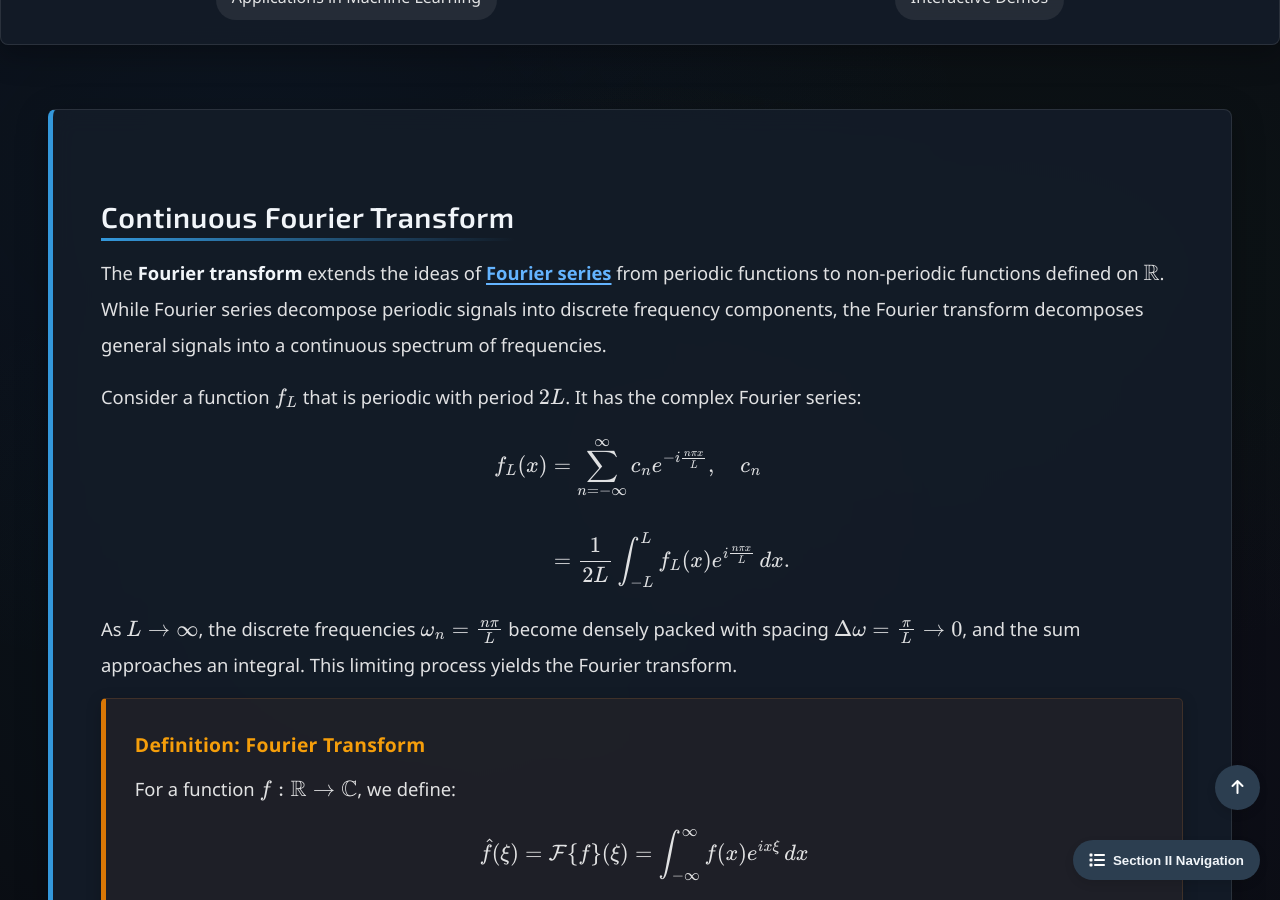
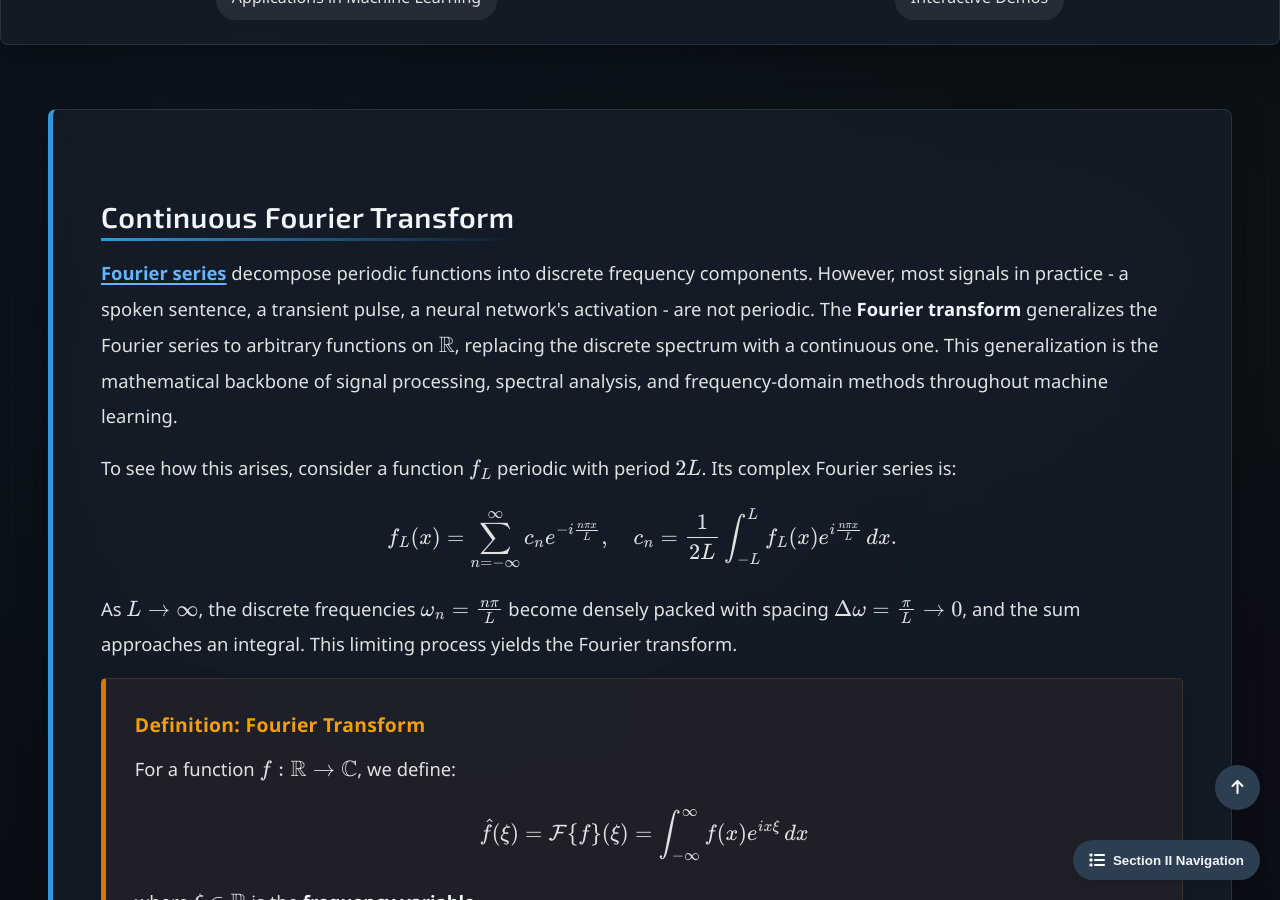
Before and after one commit to Yusukey01/yusukey01.github.io, a Jekyll site: the page built from Mathematics/Calculus/fourier_transform.html, in a window 1280 px wide and 900 px high, scrolled down 582 px. Built offline with Jekyll 4.4.1, drawn with Linux system fonts in a browser that asks for light colours; some of the changed text lies outside the part shown.

Commit message:
revised explanations

```diff
--- a/Mathematics/Calculus/fourier_transform.html
+++ b/Mathematics/Calculus/fourier_transform.html
@@ -30,19 +30,17 @@ uses_python: true
             <section id="continuous" class="section-content">
                 <h2>Continuous Fourier Transform</h2>
                 <p>
-                    The <strong>Fourier transform</strong> extends the ideas of <a href="fourier_series.html"><strong>Fourier series</strong></a>
-                    from periodic functions to non-periodic functions defined on \(\mathbb{R}\). While Fourier series decompose
-                    periodic signals into discrete frequency components, the Fourier transform decomposes general signals into
-                    a continuous spectrum of frequencies.
+                    <a href="fourier_series.html"><strong>Fourier series</strong></a> decompose periodic functions into discrete frequency components.
+                    However, most signals in practice - a spoken sentence, a transient pulse, a neural network's activation - are not periodic. The
+                    <strong>Fourier transform</strong> generalizes the Fourier series to arbitrary functions on \(\mathbb{R}\), replacing the discrete
+                    spectrum with a continuous one. This generalization is the mathematical backbone of signal processing, spectral analysis, and
+                    frequency-domain methods throughout machine learning.
                 </p>
 
                 <p>
-                    Consider a function \(f_L\) that is periodic with period \(2L\). It has the complex Fourier series:
+                    To see how this arises, consider a function \(f_L\) periodic with period \(2L\). Its complex Fourier series is:
                     \[
-                    \begin{align*}
-                    f_L(x) &= \sum_{n=-\infty}^{\infty} c_n e^{-i\frac{n\pi x}{L}}, \quad c_n \\\\
-                        &= \frac{1}{2L}\int_{-L}^{L} f_L(x)e^{i\frac{n\pi x}{L}} \, dx.
-                    \end{align*}
+                    f_L(x) = \sum_{n=-\infty}^{\infty} c_n e^{-i\frac{n\pi x}{L}}, \quad c_n = \frac{1}{2L}\int_{-L}^{L} f_L(x)e^{i\frac{n\pi x}{L}} \, dx.
                     \]
                     As \(L \to \infty\), the discrete frequencies \(\omega_n = \frac{n\pi}{L}\) become densely packed with spacing
                     \(\Delta\omega = \frac{\pi}{L} \to 0\), and the sum approaches an integral. This limiting process yields the
@@ -539,32 +537,6 @@ uses_python: true
                 </p>
             </section>
 
-            <section id="ml" class="section-content">
-                <h2>Applications in Machine Learning</h2>
-                <p>
-                    Fourier methods are fundamental to modern machine learning, particularly in areas requiring efficient computation,
-                    signal processing, and function approximation. Here, we briefly introduce one of the most significant applications.
-                </p>
-
-                <h3><strong>Fourier Neural Operators (FNO) for Scientific Computing:</strong></h3>
-                <p>
-                    Introduced by Li et al. (NeurIPS 2020), FNOs learn operators directly in Fourier space, achieving
-                    1000x speedup over traditional PDE solvers. The key idea: parameterize the kernel \(\hat{k}(\xi)\)
-                    in frequency domain, then multiply with the Fourier transform of the input.
-                </p>
-                <strong>Architecture sketch:</strong>
-                <ol style="padding-left: 40px;">
-                    <li>Lift input to higher-dimensional channel space</li>
-                    <li>Apply spectral convolution: \(\text{FFT} \to \text{multiply weights} \to \text{IFFT}\)</li>
-                    <li>Add local convolution \((1\times 1)\) for high-frequency details</li>
-                    <li>Project to output</li>
-                </ol>
-                <p>
-                    <strong>Reference:</strong> <a href="https://arxiv.org/abs/2010.08895"><strong>Li et al., "Fourier Neural Operator for Parametric PDEs"</strong></a>
-                </p>
-
-            </section>
-
             <section id="demos" class="section-content">
                 <h2>Interactive Demos</h2>
                 <p>
```
